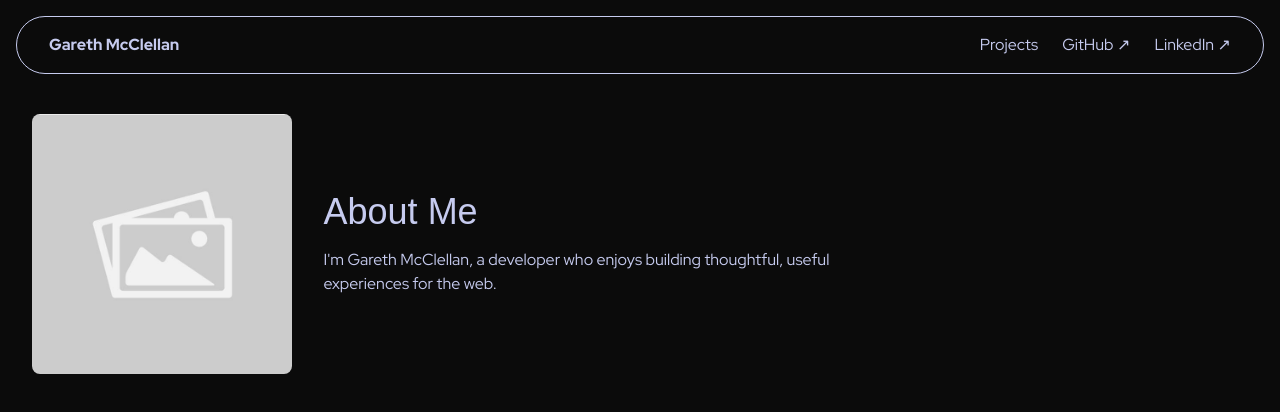
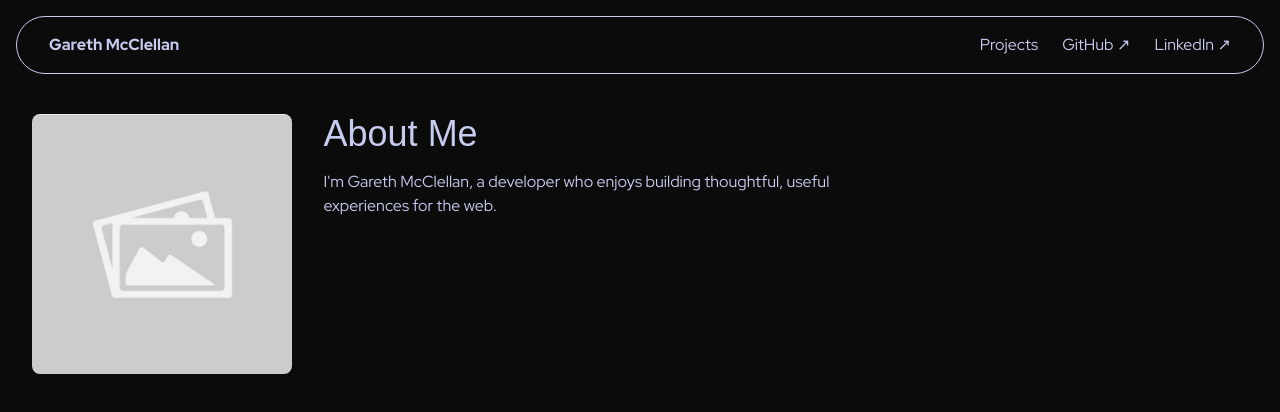
Before and after one commit to mwxg/personal-website, a Next.js app in the folder frontend/: page / in a window 1280 px wide. Shown: the top 412 px of the page. Built offline with nearby package versions, Linux system fonts and the light colour scheme; a web font is replaced by a local one.

Commit message:
tweak about me

```diff
--- a/frontend/src/components/AboutMe.tsx
+++ b/frontend/src/components/AboutMe.tsx
@@ -2,7 +2,7 @@ import Image from "next/image";
 
 export default function AboutMe() {
   return (
-    <section className="flex w-2/3 items-center gap-8 text-ink">
+    <section className="flex w-2/3 items-start gap-8 text-ink">
       <div className="w-1/3">
         <Image
           src="/images/placeholder.jpg"
```
